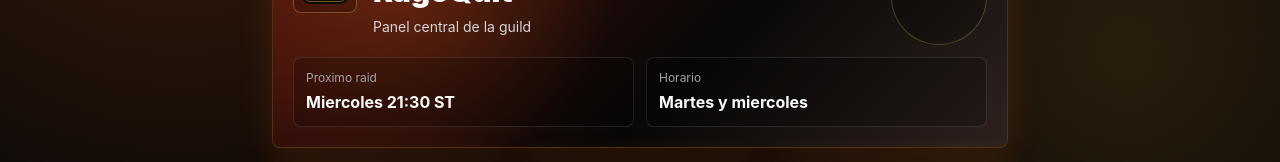
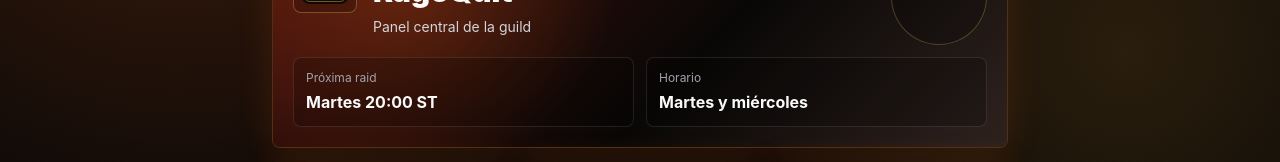
Before and after one commit to Anitori/ragequit-guild-app, a React (Vite) app: page / in a window 1280 px wide. Shown: the part 173-335 px from the top of the page. Built offline with nearby package versions, Linux system fonts and the light colour scheme.

Commit message:
Calculate next raid time

```diff
--- a/public/data/progress.json
+++ b/public/data/progress.json
@@ -1,7 +1,7 @@
 {
   "raidName": "Manaforge Omega",
-  "schedule": "Martes y miercoles",
-  "nextRaid": "Miercoles 21:30 ST",
+  "schedule": "Martes y miércoles",
+  "nextRaid": "Martes 20:00 ST",
   "currentBoss": "Boss 3",
   "lastKill": "Boss 2",
   "warcraftLogsProgressUrl": "https://www.warcraftlogs.com/guild/progress/702025?zone=46",
--- a/src/data/progress.ts
+++ b/src/data/progress.ts
@@ -8,8 +8,8 @@ export const progressJsonUrl = `${import.meta.env.BASE_URL}data/progress.json`;
 // TODO: Leer progress desde Warcraft Logs API/GraphQL con backend u OAuth, no desde scraping client-side.
 export const raidProgress: RaidProgress = {
   raidName: 'Manaforge Omega',
-  schedule: 'Martes y miercoles',
-  nextRaid: 'Miercoles 21:30 ST',
+  schedule: 'Martes y miércoles',
+  nextRaid: 'Martes 20:00 ST',
   currentBoss: 'Boss 3',
   lastKill: 'Boss 2',
   warcraftLogsProgressUrl: warcraftLogsGuildProgressUrl,
--- a/src/data/recruitment.ts
+++ b/src/data/recruitment.ts
@@ -14,6 +14,6 @@ export const recruitmentNeeds: RecruitmentNeed[] = [
 
 export const recruitmentCopy = {
   applyUrl: 'https://forms.gle/',
-  schedule: 'Martes y miercoles',
+  schedule: 'Martes y miércoles',
   expectation: 'Buscamos jugadores consistentes, preparados y con ganas de progresar sin drama.',
 };
--- a/src/pages/Dashboard.tsx
+++ b/src/pages/Dashboard.tsx
@@ -13,6 +13,7 @@ import { StatusBadge } from '../components/StatusBadge';
 import { importantLinks } from '../data/links';
 import { useRaidProgress } from '../hooks/useRaidProgress';
 import type { Navigate } from '../types/navigation';
+import { getNextRaidLabel, raidScheduleLabel } from '../utils/raidSchedule';
 
 const appIconUrl = `${import.meta.env.BASE_URL}icons/icon.svg`;
 
@@ -28,6 +29,7 @@ export function Dashboard({ navigate }: { navigate: Navigate }) {
   const mythicProgress = raidProgress.progress.find((item) => item.difficulty === 'Mythic');
   const currentBoss = raidProgress.bosses.find((boss) => boss.name === raidProgress.currentBoss);
   const currentBossBestTry = currentBoss?.bestTry ?? '-';
+  const nextRaid = getNextRaidLabel();
   const progressText = raidProgress.progress
     .map((item) => `${item.difficulty} ${item.killed}/${item.total}`)
     .join(' | ');
@@ -57,12 +59,12 @@ export function Dashboard({ navigate }: { navigate: Navigate }) {
 
           <div className="relative mt-5 grid grid-cols-2 gap-3">
             <div className="rounded-lg border border-white/10 bg-black/20 p-3">
-              <p className="text-xs text-zinc-400">Proximo raid</p>
-              <p className="mt-1 font-bold text-zinc-50">{raidProgress.nextRaid}</p>
+              <p className="text-xs text-zinc-400">Próxima raid</p>
+              <p className="mt-1 font-bold text-zinc-50">{nextRaid}</p>
             </div>
             <div className="rounded-lg border border-white/10 bg-black/20 p-3">
               <p className="text-xs text-zinc-400">Horario</p>
-              <p className="mt-1 font-bold text-zinc-50">{raidProgress.schedule}</p>
+              <p className="mt-1 font-bold text-zinc-50">{raidScheduleLabel}</p>
             </div>
           </div>
         </div>
--- /dev/null
+++ b/src/utils/raidSchedule.ts
@@ -0,0 +1,25 @@
+const raidDays = [
+  { day: 2, label: 'Martes' },
+  { day: 3, label: 'Miércoles' },
+] as const;
+
+const raidHour = 20;
+const raidMinute = 0;
+
+export const raidScheduleLabel = 'Martes y miércoles';
+
+export function getNextRaidLabel(now = new Date()) {
+  for (let offset = 0; offset <= 7; offset += 1) {
+    const candidate = new Date(now);
+    candidate.setDate(now.getDate() + offset);
+    candidate.setHours(raidHour, raidMinute, 0, 0);
+
+    const raidDay = raidDays.find((item) => item.day === candidate.getDay());
+
+    if (raidDay && candidate.getTime() >= now.getTime()) {
+      return `${raidDay.label} 20:00 ST`;
+    }
+  }
+
+  return 'Martes 20:00 ST';
+}
```
